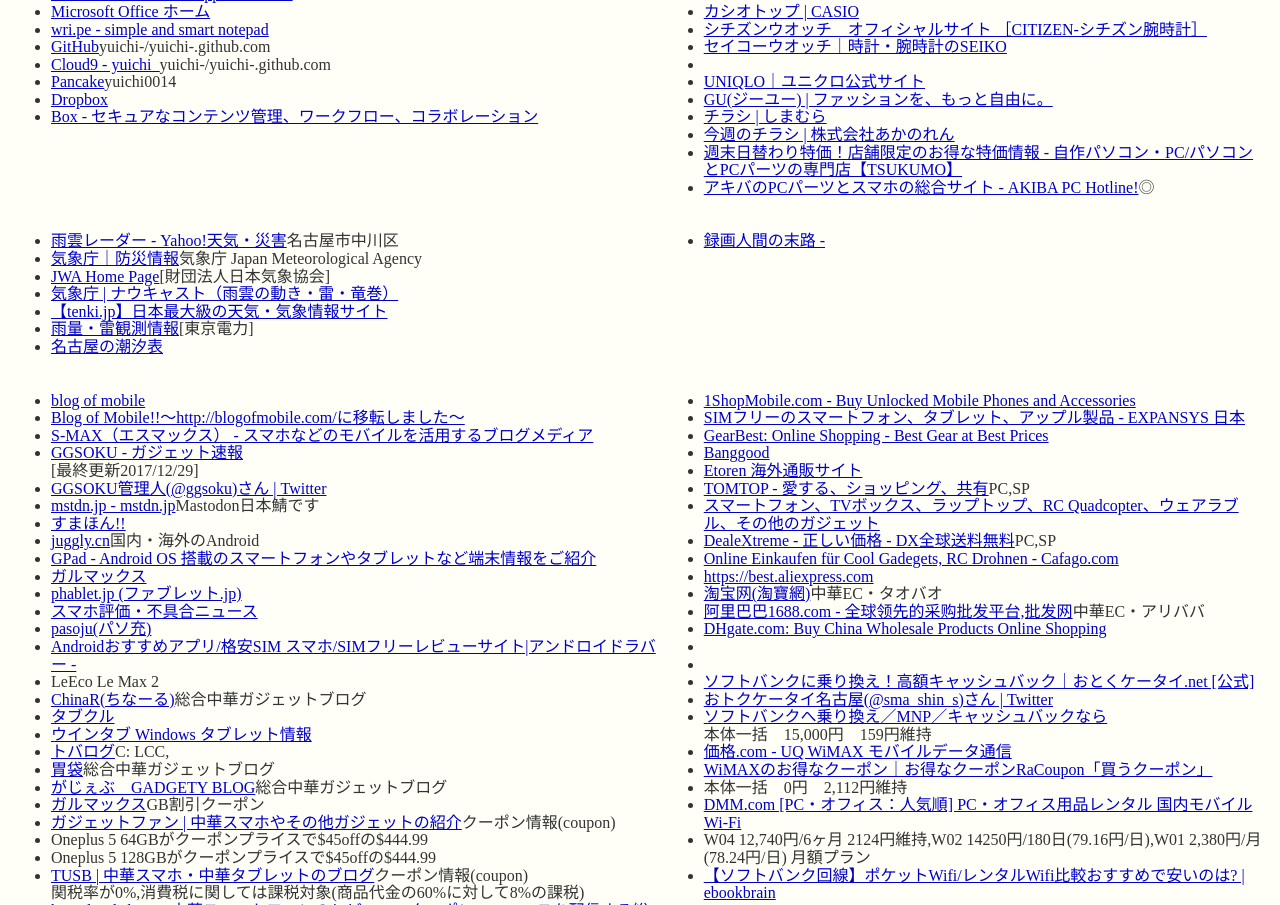
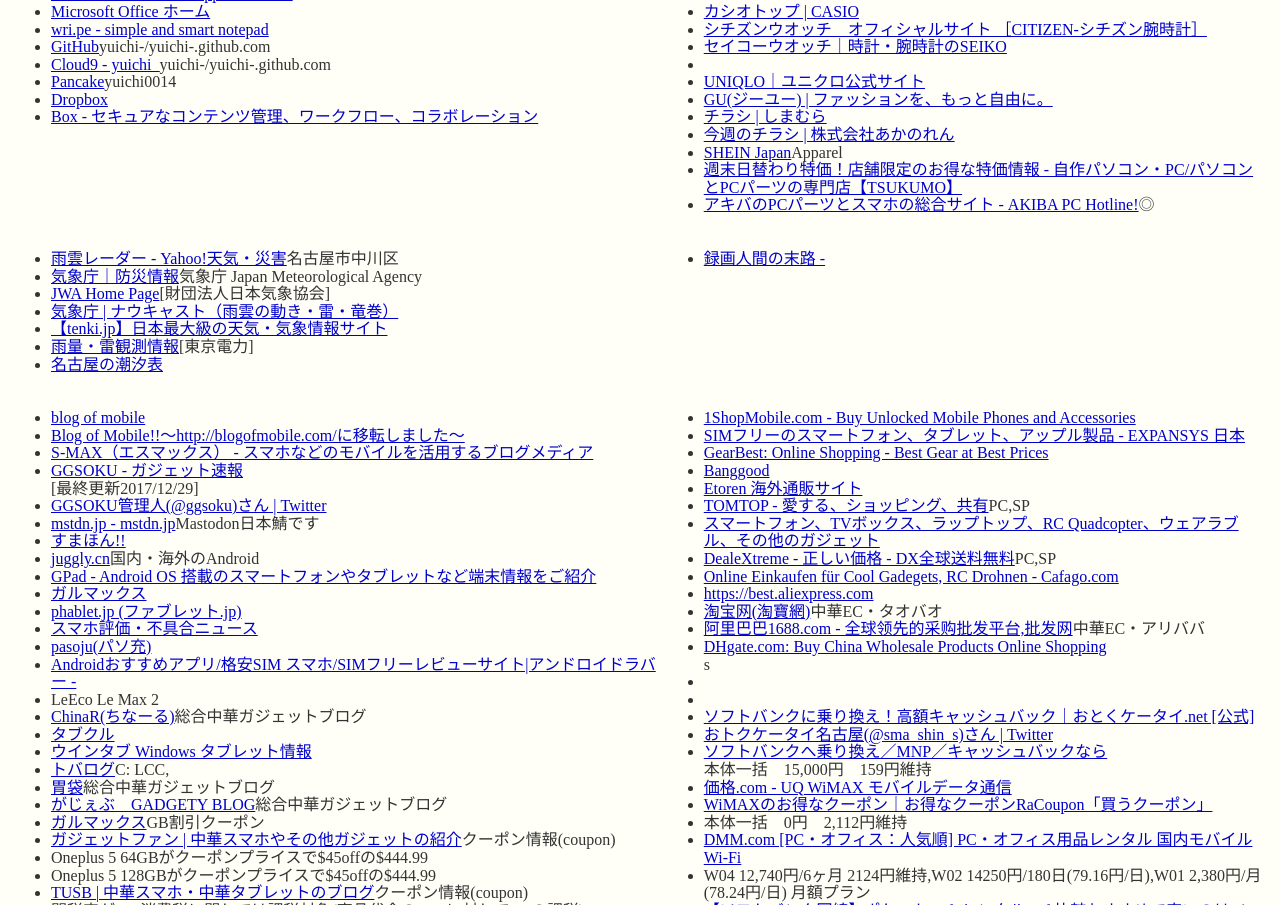
Before and after one commit to yuichi-/page, a plain HTML site: page index.html in a window 1280 px wide. Shown: the part 1536-2441 px from the top of the page. Drawn offline with Linux system fonts and the light colour scheme.

Commit message:
Update index.html

```diff
--- a/index.html
+++ b/index.html
@@ -182,6 +182,7 @@
 <li><a href="http://www.gu-japan.com/" target="_blank">GU(ジーユー) | ファッションを、もっと自由に。</a></li>
 <li><a href="https://www.shimamura.gr.jp/shimamura/flier/" target="_blank">チラシ | しまむら</a></li>
 <li><a href="https://www.akanoren-nagoya.co.jp/flyer/" target="_blank">今週のチラシ | 株式会社あかのれん</a></li>
+<li><a href="https://jp.shein.com/" target="_blank">SHEIN Japan</a>Apparel</li>
 <li><a href="http://shop.tsukumo.co.jp/special/090524a/" target="_blank">週末日替わり特価！店舗限定のお得な特価情報 - 自作パソコン・PC/パソコンとPCパーツの専門店【TSUKUMO】</a></li>
 <li><a href="http://akiba-pc.watch.impress.co.jp/" target="_blank">アキバのPCパーツとスマホの総合サイト - AKIBA PC Hotline!</a>◎</li>
 
@@ -302,9 +303,8 @@
 <li><a href="https://world.taobao.com/" target="_blank">淘宝网(淘寶網)</a>中華EC・タオバオ</li>
 <li><a href="https://www.1688.com/" target="_blank">阿里巴巴1688.com - 全球领先的采购批发平台,批发网</a>中華EC・アリババ</li>
 <li><a href="https://www.dhgate.com/" target="_blank">DHgate.com: Buy China Wholesale Products Online Shopping</a></li>
+s<li><a href="" target="_blank"></a></li>
 <li><a href="" target="_blank"></a></li>
-<li><a href="" target="_blank"></a></li>
-
 
 <li><a href="http://otoku-keitai.net/" target="_blank">ソフトバンクに乗り換え！高額キャッシュバック｜おとくケータイ.net [公式]</a></li>
 <li><a href="https://twitter.com/sma_shin_s" target="_blank">おトクケータイ名古屋(@sma_shin_s)さん | Twitter</a></li>
```
